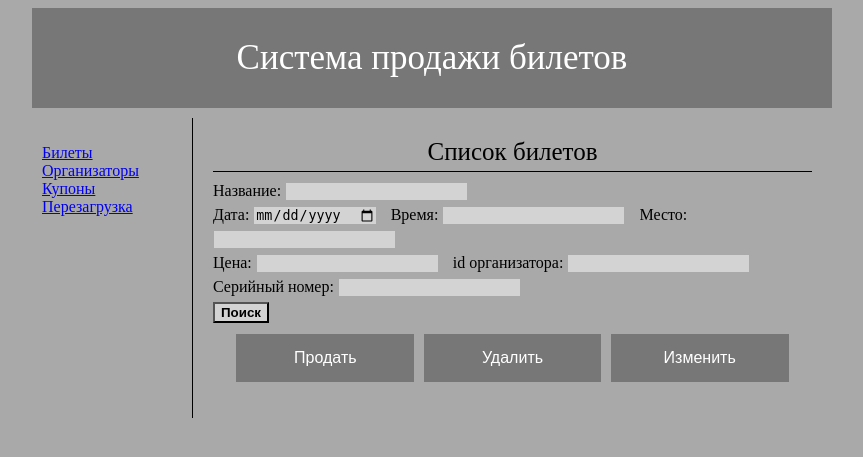
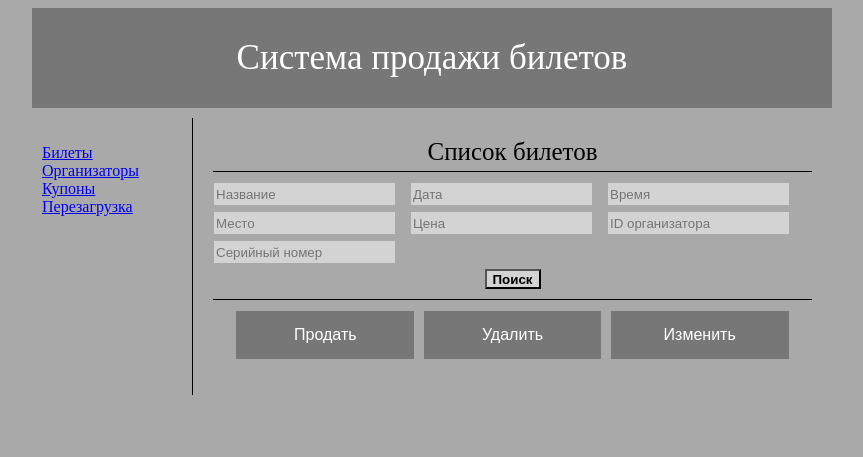
Before and after one commit to johndahrah/Ticket-sale-system, a Flask app: template templates/tickets_list.html in a window 1280 px wide. Shown: the top 457 px of the page, without its empty margins (208-1071 px from the left). Run offline with Flask 2, Linux system fonts and the light colour scheme; the template is opened without the code that fills it, so the values that code supplies are empty; parts of the project's set-up code (start-up, migrations or seed data) failed here and were passed over.

Commit message:
beautiful search UI

```diff
--- a/static/css/tickets_list.css
+++ b/static/css/tickets_list.css
@@ -3,6 +3,7 @@
     margin-right: 10px;
     background: lightgray;
     border: 1px solid darkgrey;
+    height: 20px;
 }
 
 .search-input-number {
@@ -10,6 +11,7 @@
     margin-right: 10px;
     background: lightgray;
     border: 1px solid darkgrey;
+    height: 20px;
 }
 
 .action-form {
@@ -37,4 +39,14 @@
 
 .search-button {
     background: lightgray;
+    height: 20px;
 }
+
+.search-form {
+    display: flex;
+    flex-wrap: wrap;
+    flex-grow: 1;
+    justify-content: center;
+    border-bottom: 1px solid black;
+    padding-bottom: 10px;
+}
--- a/templates/tickets_list.html
+++ b/templates/tickets_list.html
@@ -18,16 +18,16 @@
 {% endblock %}
 
 {% block above_content %}
-    <form onsubmit="return validate_search_data(this)"
+    <form onsubmit="return validate_search_data(this)" class="search-form"
           action="{{ url_for('tickets_handler.ticket_view_specific') }}" method="get">
         <label>
-            Название: <input type="text" name="eventname" class="search-input-text"/> <br>
-            Дата: <input type="date" name="eventdate" class="search-input-text"/>
-            Время: <input type="text" name="eventtime" class="search-input-text"/>
-            Место: <input type="text" name="eventplace" class="search-input-text"/> <br>
-            Цена: <input type="number" name="sellprice" class="search-input-number"/>
-            id организатора: <input type="number" name="organizerid" class="search-input-number"/> <br>
-            Серийный номер: <input type="text" name="serialnumber" class="search-input-text"/> <br>
+            <input placeholder="Название" type="text" name="eventname" class="search-input-text"/>
+            <input placeholder="Дата" type="text" onfocus="(this.type='date')" onblur="(this.type='text')" name="eventdate" class="search-input-text"/>
+            <input placeholder="Время" type="text" name="eventtime" class="search-input-text"/>
+            <input placeholder="Место" type="text" name="eventplace" class="search-input-text"/>
+            <input placeholder="Цена" type="number" name="sellprice" class="search-input-number"/>
+            <input placeholder="ID организатора" type="number" name="organizerid" class="search-input-number"/>
+            <input placeholder="Серийный номер" type="text" name="serialnumber" class="search-input-text"/>
         </label>
         <button type="submit" class="search-button"><b>Поиск</b></button>
     </form>
```
